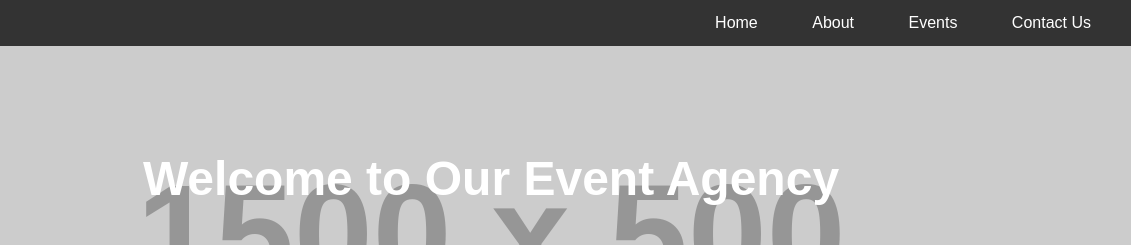
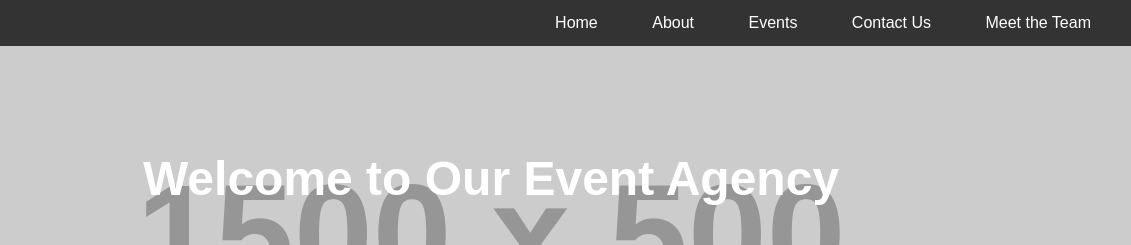
Before and after one commit to elysian-x/elysian-x.github.io, a plain HTML site: page index.html in a window 1280 px wide. Shown: the top 245 px of the page, 149-1280 px from the left. Drawn offline with Linux system fonts and the light colour scheme; placeholder pictures from the web are drawn by us.

Commit message:
Update index.html

```diff
--- a/index.html
+++ b/index.html
@@ -255,6 +255,8 @@
             <a href="#about">About</a>
             <a href="#events">Events</a>
             <a href="#contact">Contact Us</a>
+            <a href="#meetthedev">Meet the Team</a>
+
         </div>
     </nav>
 
```
